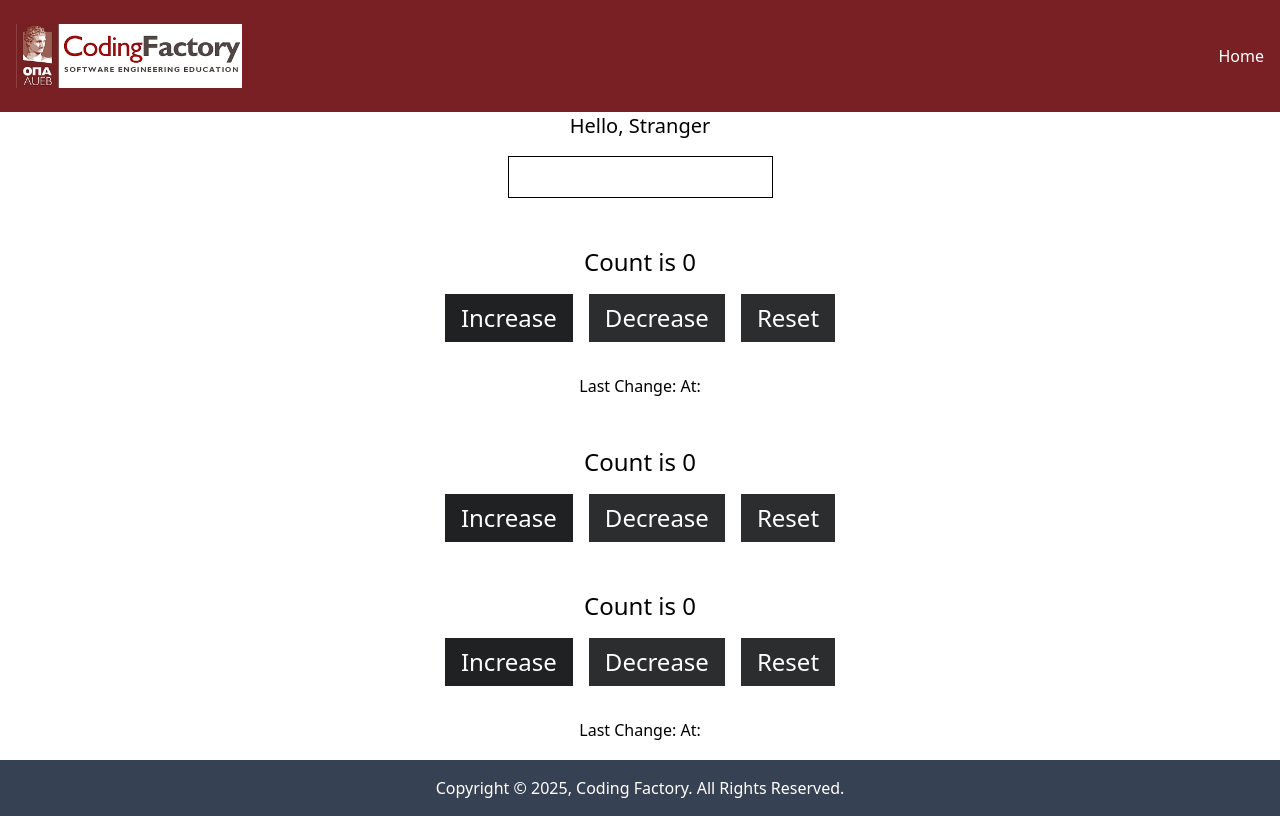
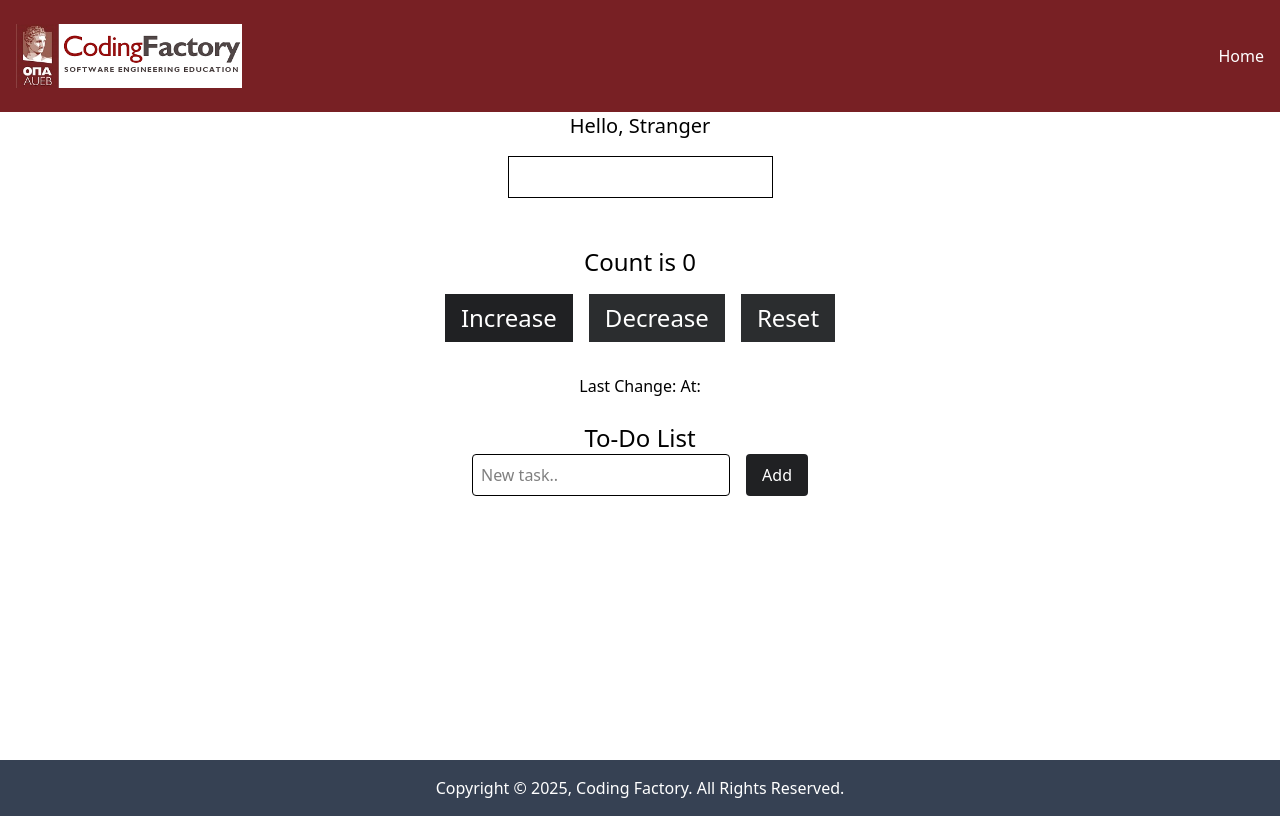
Before and after one commit to ChristosTA/cf7-components-intro, a React (Vite) app: page / in a window 1280 px wide. Built offline with nearby package versions, Linux system fonts and the light colour scheme.

Commit message:
feat: ToDo component

```diff
--- a/src/App.tsx
+++ b/src/App.tsx
@@ -9,9 +9,12 @@
 // import Counter from "./components/Counter.tsx";
 import NameChanger from "./components/NameChanger.tsx";
 // import CounterWithMoreStates from "./components/CounterWithMoreStates.tsx";
-import CounterAdvanced from "./components/CounterAdvanced.tsx";
-import CounterWithCustomHook from "./components/CounterWithCustomHook.tsx";
-import CounterAdvancedWithCustomHook from "./components/CounterAdvancedWithCustomHook.tsx";
+// import CounterAdvanced from "./components/CounterAdvanced.tsx";
+// import CounterWithCustomHook from "./components/CounterWithCustomHook.tsx";
+// import CounterAdvancedWithCustomHook from "./components/CounterAdvancedWithCustomHook.tsx";
+import CounterWithReducer from "./components/CounterWithReducer.tsx";
+import Todo from "./components/Todo/Todo.tsx";
+
 // import FunctionalComponentWithState from "./components/FunctionalComponentWithState.tsx";
 // import ClassComponentWithState from "./components/ClassComponentWithState.tsx";
 
@@ -27,15 +30,17 @@
             {/*<ArrowFunctionalComponentWithProps title="is a Arrow Functional Component with propbs" description="This is a description"/>*/}
             {/*<ArrowFunctionalComponentWithPropsType title="is a Arrow Functional Component with propbs" description="This is a description"/>*/}
             {/*<CodingFactoryLogo />*/}
-
             {/*<ClassComponentWithState/>*/}
             {/*<FunctionalComponentWithState/>*/}
             {/*<Counter/>*/}
             <NameChanger/>
             {/*<CounterWithMoreStates/>*/}
-            <CounterAdvanced/>
-            <CounterWithCustomHook/>
-            <CounterAdvancedWithCustomHook/>
+            {/*<CounterAdvanced/>*/}
+            {/*<CounterWithCustomHook/>*/}
+            {/*<CounterAdvancedWithCustomHook/>*/}
+            <CounterWithReducer />
+            <Todo/>
+
 
 
         </Layout>
--- /dev/null
+++ b/src/components/Todo/Todo.tsx
@@ -0,0 +1,46 @@
+
+import TodoForm from "./todoForm.tsx";
+import TodoList from "./TodoList.tsx";
+import {useReducer} from "react";
+
+type TodoProps = {
+    id: number;
+    text: string;
+}
+
+type Action =
+    | {type: "ADD"; payload: string }
+    | {type: "DELETE"; payload: number}
+
+
+const todoReducer = (state:TodoProps[] , action:Action): TodoProps[] => {
+    switch (action.type) {
+        case "ADD":
+            const newToDo: TodoProps = {
+                id: Date.now(),
+                text: action.payload,
+            }
+            return [...state, newToDo];
+
+        case "DELETE":
+            return state.filter(todo => todo.id !== action.payload)
+        default:
+            return state;
+    }
+};
+
+const Todo  = () => {
+    const [todos, dispatch] = useReducer(todoReducer, []);
+    console.log(todos);
+
+    return(
+        <>
+            <div className="max-w-sm mx-auto p-6">
+               <h1 className="text-center text-2xl">To-Do List</h1>
+                <TodoForm dispatch={dispatch} />
+                <TodoList todos={todos} dispatch={dispatch} />
+            </div>
+        </>
+    )
+}
+export default Todo;
--- /dev/null
+++ b/src/components/Todo/TodoList.tsx
@@ -0,0 +1,43 @@
+import {Trash2} from "lucide-react";
+
+type Todo = {
+    id:number;
+    text:string;
+}
+
+
+type TodoListProps = {
+    todos: Todo[];
+    dispatch: React.Dispatch<{type: "DELETE"; payload: number}>;
+}
+
+const TodoList = ({todos, dispatch}:TodoListProps) => {
+
+const handleDelete = (id:number) => () => {
+    dispatch({type: "DELETE", payload: id})
+}
+
+
+    return(
+        <>
+            <ul className="space-y-2">
+                {todos.map(
+                todo => (
+                <li key={todo.id} className="flex items-center justify-between bg-gray-100 p-2 rounded">
+                   <span>{todo.text}</span>
+                   <button
+                       onClick={handleDelete(todo.id)}
+                   className="text-cf-dark-red"
+                   >
+                       <Trash2 size={18} />
+                   </button>
+                </li>
+                ))}
+
+
+
+            </ul>
+        </>
+    )
+}
+export default TodoList
--- /dev/null
+++ b/src/components/Todo/todoForm.tsx
@@ -0,0 +1,49 @@
+import {useState} from "react";
+
+type Action =
+    | {type: "ADD"; payload: string }
+    | {type: "DELETE"; payload: number}
+
+type TodoFormProps = {
+    dispatch: React.Dispatch<Action>
+}
+
+
+const TodoForm = ({ dispatch }:TodoFormProps) => {
+    const [text, setText] = useState('')
+
+    const handleChange = (e:React.ChangeEvent<HTMLInputElement>) => {
+        setText(e.target.value)
+    }
+
+    const handleSubmit = (e:React.FormEvent) => {
+        e.preventDefault()
+        if (text.trim() !== "") {
+            dispatch({type: "ADD", payload: text});
+            setText("");
+        }
+
+    }
+    return (
+        <>
+            <form
+                onSubmit={handleSubmit}
+                className="flex gap-4 mb-4 "
+            >
+                <input
+                    className="flex-1 border p-2 rounded "
+                    type="text"
+                    value={text}
+                    onChange={handleChange}
+                    placeholder="New task.."
+                />
+                <button
+                    type="submit"
+                    className="bg-cf-dark-gray text-white px-4 py-2 rounded"
+                >Add
+                </button>
+            </form>
+        </>
+    )
+}
+export default TodoForm;
```
